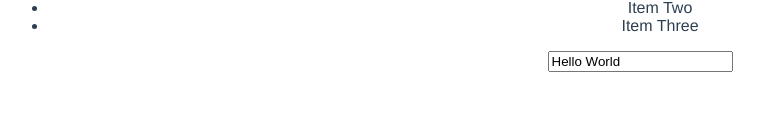
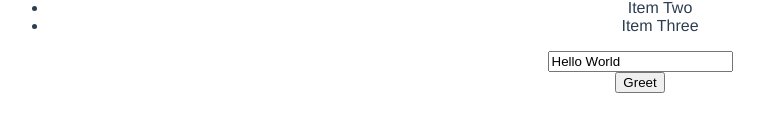
Before and after one commit to ParamosManuver/leap, a Vue app: page / in a window 1280 px wide. Shown: the part 303-434 px from the top of the page, without its empty margins (0-764 px from the left). Built offline with nearby package versions, Linux system fonts and the light colour scheme.

Commit message:
Vue Syntax: v-on:click

```diff
--- a/src/components/Test.vue
+++ b/src/components/Test.vue
@@ -19,6 +19,9 @@
 
         <!-- Input Binding -->
         <input type="text" v-model="title"><br>
+
+        <!-- Events -->
+        <button v-on:click="greet('moses')">Greet</button>
     </div>
 </template>
 
@@ -40,6 +43,11 @@ export default {
               {title: 'Item Three'}
           ]
       }
+  },
+  methods: {
+      greet: function(g_name) {
+          alert('Hello, My name is '+g_name)
+      }
   }
 };
 </script>
```
